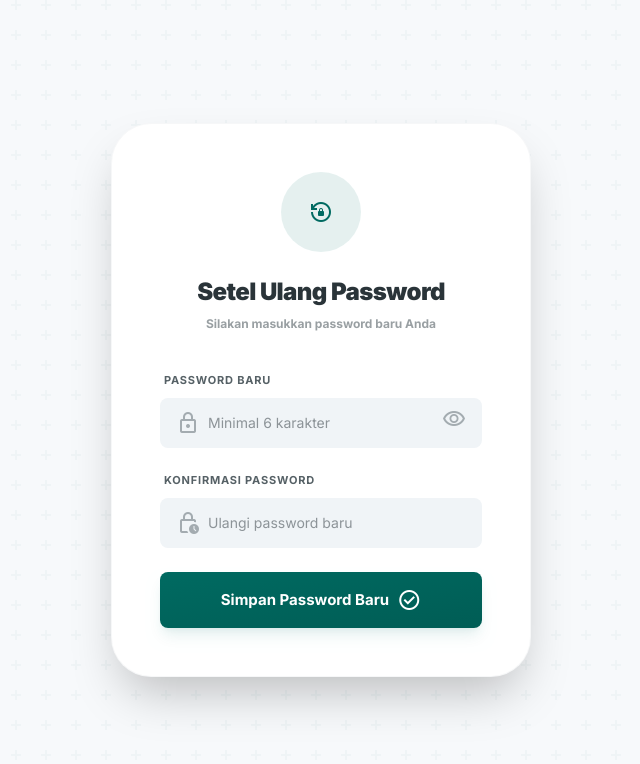
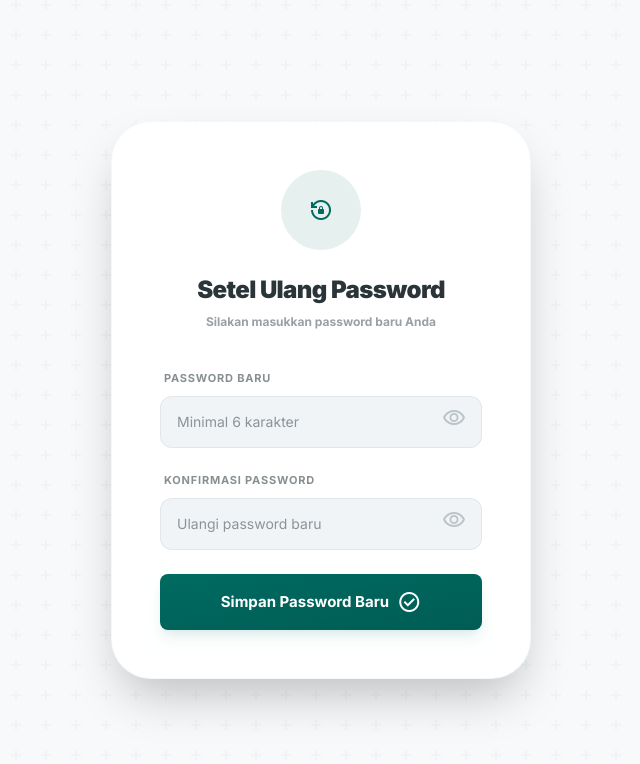
Before and after one commit to BrillianLabs/smart-attendance, a Next.js app: page /reset-password in a window 1280 px wide. Shown: the top 764 px of the page, without its empty margins (319-959 px from the left). Built offline with nearby package versions, Linux system fonts and the light colour scheme.

Commit message:
fix: tombol mata

```diff
--- a/src/app/(auth)/reset-password/page.tsx
+++ b/src/app/(auth)/reset-password/page.tsx
@@ -4,12 +4,12 @@ import { useState, useTransition, Suspense } from 'react';
 import { useRouter } from 'next/navigation';
 import { updatePassword } from '@/lib/actions/auth';
 import { toast } from 'react-hot-toast';
+import { Input } from '@/components/ui/Input';
 
 function ResetPasswordForm() {
   const router = useRouter();
   const [isPending, startTransition] = useTransition();
   const [error, setError] = useState<string | null>(null);
-  const [showPw, setShowPw] = useState(false);
 
   async function handleSubmit(formData: FormData) {
     setError(null);
@@ -43,50 +43,20 @@ function ResetPasswordForm() {
       </div>
 
       <form action={handleSubmit} className="space-y-6">
-        <div className="space-y-2">
-          <label className="block text-[11px] font-bold uppercase tracking-[0.05rem] text-on-surface-variant ml-1">
-            Password Baru
-          </label>
-          <div className="relative group">
-            <div className="absolute inset-y-0 left-4 flex items-center pointer-events-none text-outline opacity-60">
-              <span className="material-symbols-outlined text-[20px]">lock</span>
-            </div>
-            <input
-              className="w-full pl-12 pr-12 py-3.5 bg-surface-container-low border-none rounded-xl text-on-surface text-[0.875rem] focus:ring-2 focus:ring-primary/20 focus:bg-surface-container-lowest transition-all duration-200"
+        <Input
           name="password"
-              type={showPw ? 'text' : 'password'}
+          type="password"
+          label="Password Baru"
           placeholder="Minimal 6 karakter"
           required
         />
-            <button
-              type="button"
-              onClick={() => setShowPw(!showPw)}
-              className="absolute right-4 top-1/2 -translate-y-1/2 text-outline opacity-60 hover:opacity-100 transition-opacity"
-            >
-              <span className="material-symbols-outlined text-[20px]">
-                {showPw ? 'visibility_off' : 'visibility'}
-              </span>
-            </button>
-          </div>
-        </div>
-
-        <div className="space-y-2">
-          <label className="block text-[11px] font-bold uppercase tracking-[0.05rem] text-on-surface-variant ml-1">
-            Konfirmasi Password
-          </label>
-          <div className="relative group">
-            <div className="absolute inset-y-0 left-4 flex items-center pointer-events-none text-outline opacity-60">
-              <span className="material-symbols-outlined text-[20px]">lock_clock</span>
-            </div>
-            <input
-              className="w-full pl-12 pr-4 py-3.5 bg-surface-container-low border-none rounded-xl text-on-surface text-[0.875rem] focus:ring-2 focus:ring-primary/20 focus:bg-surface-container-lowest transition-all duration-200"
+        <Input
           name="confirm_password"
           type="password"
+          label="Konfirmasi Password"
           placeholder="Ulangi password baru"
           required
         />
-          </div>
-        </div>
 
         {error && (
           <div className="animate-shake p-3 rounded-xl bg-error-container/10 border border-error-container/20 text-error text-xs font-semibold text-center mt-2">
--- a/src/components/profile/ProfileClient.tsx
+++ b/src/components/profile/ProfileClient.tsx
@@ -8,6 +8,7 @@ import { toast } from 'react-hot-toast';
 import Image from 'next/image';
 import { Camera, Save, User, UserCircle, Briefcase, Phone, Loader2, Webcam } from 'lucide-react';
 import { cn } from '@/lib/utils/cn';
+import { Input } from '@/components/ui/Input';
 import dynamic from 'next/dynamic';
 
 // face-api.js is ~5MB — lazy load, only needed when capture button is clicked
@@ -289,26 +290,22 @@ export function ProfileClient({ profile }: ProfileClientProps) {
                   }
                 });
              }} id="change-pw-form" className="space-y-4">
-                <div className="space-y-1.5">
-                   <label className="text-[9px] font-black text-on-surface-variant uppercase tracking-widest px-1">Password Baru</label>
-                   <input
+                <Input
                    name="new_password"
                    type="password"
+                   label="Password Baru"
                    required
                    placeholder="Minimal 6 karakter"
-                      className="w-full bg-surface-container-lowest px-4 py-3 rounded-xl border border-outline-variant/10 focus:outline-none focus:ring-2 focus:ring-primary/20 transition-all font-bold text-on-surface text-sm"
+                   className="bg-surface-container-lowest"
                 />
-                </div>
-                <div className="space-y-1.5">
-                   <label className="text-[9px] font-black text-on-surface-variant uppercase tracking-widest px-1">Konfirmasi Password</label>
-                   <input
+                <Input
                    name="confirm_password"
                    type="password"
+                   label="Konfirmasi Password"
                    required
                    placeholder="Ulangi password baru"
-                      className="w-full bg-surface-container-lowest px-4 py-3 rounded-xl border border-outline-variant/10 focus:outline-none focus:ring-2 focus:ring-primary/20 transition-all font-bold text-on-surface text-sm"
+                   className="bg-surface-container-lowest"
                 />
-                </div>
                 <button
                   type="submit"
                   disabled={isPending}
--- a/src/components/ui/Input.tsx
+++ b/src/components/ui/Input.tsx
@@ -1,6 +1,6 @@
 'use client';
 
-import { forwardRef, InputHTMLAttributes } from 'react';
+import { forwardRef, InputHTMLAttributes, useState } from 'react';
 import { cn } from '@/lib/utils/cn';
 
 interface InputProps extends InputHTMLAttributes<HTMLInputElement> {
@@ -10,8 +10,11 @@ interface InputProps extends InputHTMLAttributes<HTMLInputElement> {
 }
 
 export const Input = forwardRef<HTMLInputElement, InputProps>(
-  ({ label, error, hint, className, id, ...props }, ref) => {
+  ({ label, error, hint, className, id, type, ...props }, ref) => {
+    const [showPassword, setShowPassword] = useState(false);
     const inputId = id ?? label?.toLowerCase().replace(/\s+/g, '-');
+    const isPassword = type === 'password';
+
     return (
       <div className="flex flex-col gap-2">
         {label && (
@@ -22,12 +25,32 @@ export const Input = forwardRef<HTMLInputElement, InputProps>(
             {label}
           </label>
         )}
-        <input
-          ref={ref}
-          id={inputId}
-          className={cn('input-field', error && 'error', className)}
-          {...props}
-        />
+        <div className="relative group/input">
+          <input
+            ref={ref}
+            id={inputId}
+            type={isPassword ? (showPassword ? 'text' : 'password') : type}
+            className={cn(
+              'input-field',
+              isPassword && 'pr-12',
+              error && 'error',
+              className
+            )}
+            {...props}
+          />
+          {isPassword && (
+            <button
+              type="button"
+              onClick={() => setShowPassword(!showPassword)}
+              className="absolute right-4 top-1/2 -translate-y-1/2 text-outline/40 hover:text-primary transition-colors focus:outline-none"
+              tabIndex={-1}
+            >
+              <span className="material-symbols-outlined text-[20px]">
+                {showPassword ? 'visibility_off' : 'visibility'}
+              </span>
+            </button>
+          )}
+        </div>
         {error && <p className="text-[10px] font-bold text-error mt-0.5 ml-1">{error}</p>}
         {hint  && !error && <p className="text-[10px] font-bold text-on-surface-variant opacity-50 mt-0.5 ml-1">{hint}</p>}
       </div>
--- a/src/components/ui/Modal.tsx
+++ b/src/components/ui/Modal.tsx
@@ -27,16 +27,16 @@ export function Modal({ open, onClose, title, children, size = 'md' }: ModalProp
       ref={dialogRef}
       onClose={onClose}
       className={cn(
-        'w-full rounded-[2.5rem] border border-outline-variant/10 p-0 shadow-2xl bg-surface-container-lowest text-on-surface overflow-hidden',
+        'w-[calc(100%-2rem)] max-h-[85vh] rounded-[2.5rem] border border-outline-variant/10 p-0 shadow-2xl bg-surface-container-lowest text-on-surface overflow-y-auto scrollbar-hide',
         'backdrop:bg-black/80 backdrop:backdrop-blur-sm animate-fade-in',
         sizeClass
       )}
       style={{ margin: 'auto' }}
     >
       {open && (
-        <div className="flex flex-col h-full">
+        <div className="flex flex-col">
           {title && (
-            <div className="flex items-center justify-between px-8 py-6 border-b border-outline-variant/10">
+            <div className="sticky top-0 bg-surface-container-lowest/90 backdrop-blur-md z-10 flex items-center justify-between px-8 py-6 border-b border-outline-variant/10">
               <h2 className="text-xl font-black tracking-tight">{title}</h2>
               <button
                 onClick={onClose}
@@ -46,7 +46,7 @@ export function Modal({ open, onClose, title, children, size = 'md' }: ModalProp
               </button>
             </div>
           )}
-          <div className="p-8">{children}</div>
+          <div className="p-8 pb-12">{children}</div>
         </div>
       )}
     </dialog>
```
Lines whose indentation alone changed are shown as unchanged.
